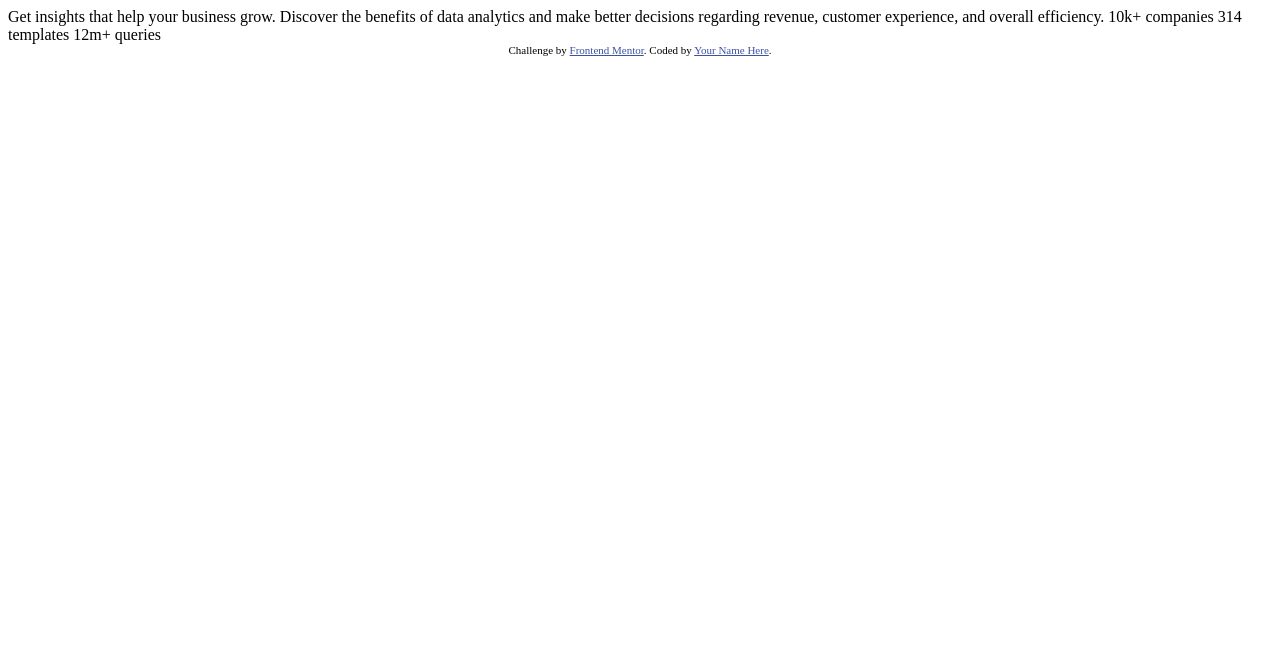
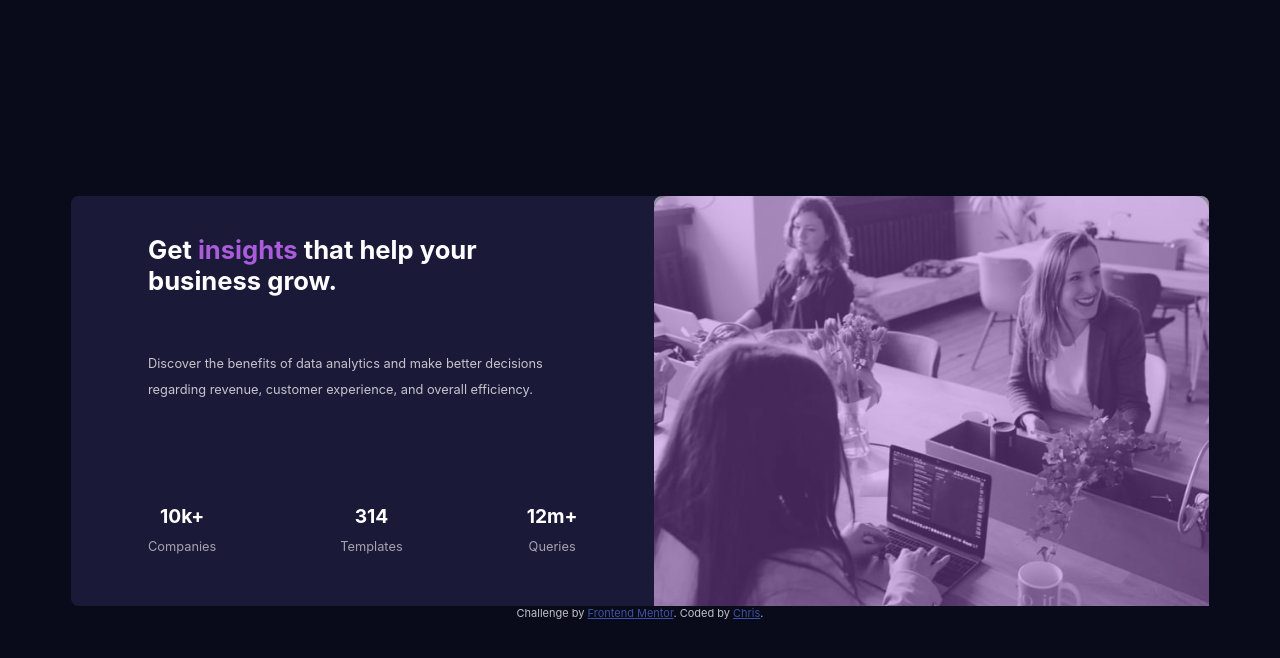
Before and after one commit to chrisdev077/stats-preview-card, a website: page index.html in a window 1280 px wide. Drawn offline with Linux system fonts and the light colour scheme.

Commit message:
Add media queries

```diff
--- a/index.html
+++ b/index.html
@@ -1,33 +1,57 @@
 <!DOCTYPE html>
 <html lang="en">
   <head>
-  <meta charset="UTF-8">
-  <meta name="viewport" content="width=device-width, initial-scale=1.0"> <!-- displays site properly based on user's device -->
-
-  <link rel="icon" type="image/png" sizes="32x32" href="./images/favicon-32x32.png">
-
+    <meta charset="UTF-8" />
+    <meta name="viewport" content="width=device-width, initial-scale=1.0" />
+    <!-- displays site properly based on user's device -->
+    <link rel="stylesheet" type="text/css" href="/css/style.css" />
+    <link
+      rel="icon"
+      type="image/png"
+      sizes="32x32"
+      href="./images/favicon-32x32.png"
+    />
+    <link rel="preconnect" href="https://fonts.googleapis.com">
+    <link rel="preconnect" href="https://fonts.gstatic.com" crossorigin>
+    <link href="https://fonts.googleapis.com/css2?family=Lexend+Deca&display=swap" rel="stylesheet">
+    <link rel="preconnect" href="https://fonts.googleapis.com">
+    <link rel="preconnect" href="https://fonts.gstatic.com" crossorigin>
+    <link href="https://fonts.googleapis.com/css2?family=Lexend+Deca:wght@400;700&display=swap" rel="stylesheet">
     <title>Frontend Mentor | Stats preview card component</title>
 
-  <!-- Feel free to remove these styles or customise in your own stylesheet 👍 -->
-  <style>
-    .attribution { font-size: 11px; text-align: center; }
-    .attribution a { color: hsl(228, 45%, 44%); }
-  </style>
   </head>
   <body>
-
-  Get insights that help your business grow.
-
-  Discover the benefits of data analytics and make better decisions regarding revenue, customer
-  experience, and overall efficiency.
-
-  10k+ companies
-  314 templates
-  12m+ queries
-
+    <div class="container">
+      <div class="left-container">
+        <h1>Get <mark class="purple">insights</mark> that help your business grow.</h1>
+        <p>
+          Discover the benefits of data analytics and make better decisions
+          regarding revenue, customer experience, and overall efficiency.
+        </p>
+        <div class="stats-container">
+          <div class="stats">
+            <h2>10k+</h2>
+            <p>Companies</p>
+          </div>
+          <div class="stats">
+            <h2>314</h2>
+            <p>Templates</p>
+          </div>
+          <div class="stats">
+            <h2>12m+</h2>
+            <p>Queries</p>
+          </div>
+        </div>
+      </div>
+      <div class="right-container">
+        <img src="./images/image-header-mobile.jpg" alt="all female office with smiling employees">
+      </div>
+    </div>
     <div class="attribution">
-    Challenge by <a href="https://www.frontendmentor.io?ref=challenge" target="_blank">Frontend Mentor</a>.
-    Coded by <a href="#">Your Name Here</a>.
+      Challenge by
+      <a href="https://www.frontendmentor.io?ref=challenge" target="_blank"
+        >Frontend Mentor</a
+      >. Coded by <a href="#">Chris</a>.
     </div>
   </body>
 </html>
--- a/index.js
+++ b/index.js
@@ -0,0 +1,11 @@
+const express = require("express");
+var path = require('path')
+const app = express();
+const port = 3000;
+
+app.get('/', function(req,res){
+    res.sendFile('index.html', { root: __dirname});
+});
+app.use(express.static(path.join(__dirname, 'public')));
+
+app.listen(port, () => console.log(`Listening on port ${port}`));
--- /dev/null
+++ b/sass/_variables.scss
@@ -0,0 +1,7 @@
+$accent: hsl(277, 64%, 61%);
+$bg-main: hsl(233, 47%, 7%);
+$bg-card:hsl(244, 38%, 16%);
+
+$main-heading: hsl(0, 0%, 100%);
+$main-paragraph:hsla(0, 0%, 100%, 0.75);
+$stat-heading: hsla(0, 0%, 100%, 0.6);
--- /dev/null
+++ b/sass/style.scss
@@ -0,0 +1,115 @@
+@import "_variables.scss";
+body {
+    display: flex;
+    height: 100vh;
+    justify-content: center;
+    align-items: center;
+    flex-direction: column;
+    background-color: $bg-main;
+    font-family: "Inter","sans-serif";
+    font-size: 15px;
+    .attribution {
+        font-size: 11px;
+        text-align: center;
+        color: $main-paragraph;
+      }
+      .attribution a {
+        color: hsl(228, 45%, 44%);
+      }
+    }
+    .container {
+    background-color: $bg-card;
+    box-sizing: border-box;
+    display: flex;
+    justify-content: center;
+    align-items: center;
+    flex-direction: column-reverse;
+    border-radius: 0.5em;
+    width: unquote("min(375px, 90%)");
+        .left-container {
+            display: flex;
+            justify-content: center;
+            align-items: center;
+            flex-direction: column;
+            margin: 1em 1em;
+            h1 {
+                color: $main-heading;
+                text-align: center;
+                mark {
+                    color: $accent;
+                    background-color: $bg-card;
+                }
+            }
+            p {
+                color: $main-paragraph;
+                text-align: center;
+                line-height: 2em;
+            }
+            .stats-container {
+                display: flex;
+                justify-content: center;
+                flex-direction: column;
+                text-align: center;
+                margin: 1em 0;
+                .stats{
+                    display: flex;
+                    flex-direction: column;
+                    justify-content: center;
+                    align-items: center;
+                    line-height: 0.75em;
+                    h2 {
+                        color: $main-heading;
+                        margin-bottom: 0;
+                    }
+                    p{
+                        color:$stat-heading;
+                        line-break: loose;
+                    }
+                }
+            }
+        }
+        .right-container {
+            background-color: $accent;
+            border-radius: 1em 1em 0 0;
+            height: 100%;
+            img {
+                width: 100%;
+                height: 100%;
+                opacity: 0.60;
+                border-radius: 0.5em 0.5em 0 0;
+            }
+        }
+}
+@media (min-width:80em){
+    .container{
+        flex-direction: row;
+        width: 90%;
+        align-self: center;
+        .left-container{
+            order: 1;
+            width: 50%;
+            height: 100%;
+            padding: 0 5em;
+            box-sizing: border-box;
+            justify-content: space-around;
+            font-size: 1vw;
+            h1{
+                text-align: left;
+                margin-bottom: 0;
+            }
+             p{
+                text-align: left;
+            }
+            .stats-container {
+                flex-direction: row;
+                width: 100%;
+                margin-top: 3em;
+                justify-content: space-between;
+            }
+        }
+        .right-container{
+            order: 2;
+            width: 50%;
+        }
+    }
+}
```
Also changed, not shown: package.json (+7 -2 lines), css/style.css (added), 1 other file. Lines whose indentation alone changed are shown as unchanged.
